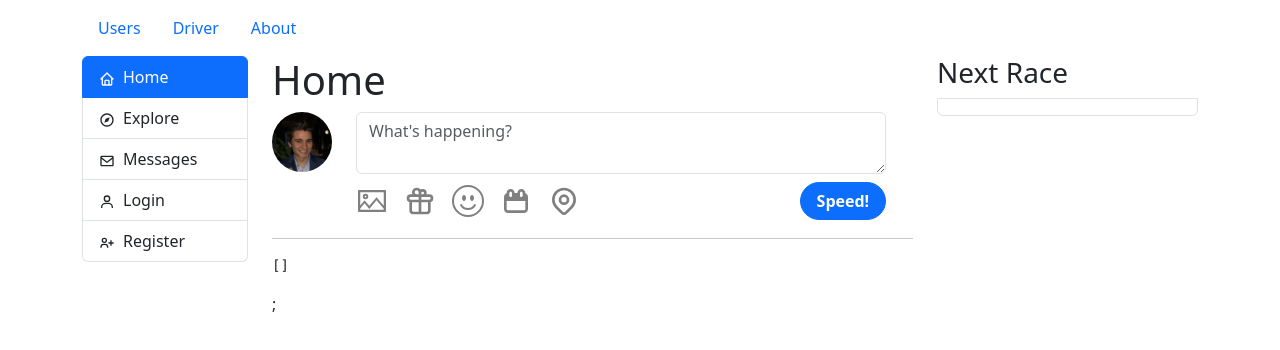
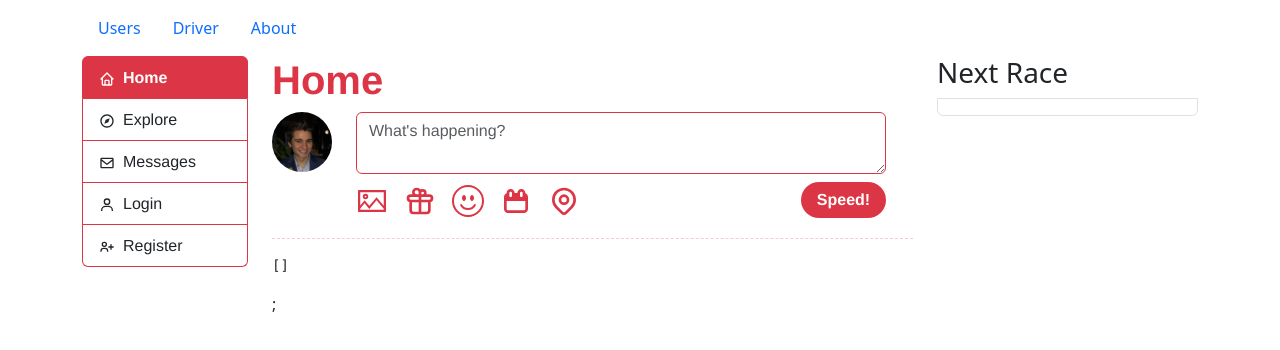
Before and after one commit to fabigazi/stock-react-web-app, a React (Create React App) app: page /driver/home in a window 1280 px wide. Shown: the top 350 px of the page. Built offline with nearby package versions, Linux system fonts and the light colour scheme; no server answers.

Commit message:
home styling

```diff
--- a/package.json
+++ b/package.json
@@ -13,9 +13,9 @@
     "react": "^18.2.0",
     "react-dom": "^18.2.0",
     "react-icons": "^4.10.1",
-    "react-redux": "^8.0.7",
+    "react-redux": "^8.1.1",
     "react-router": "^6.11.2",
-    "react-router-dom": "^6.13.0",
+    "react-router-dom": "^6.14.0",
     "react-scripts": "5.0.1",
     "redux": "^4.2.1",
     "web-vitals": "^2.1.4"
--- a/src/driver/home-screen/index.js
+++ b/src/driver/home-screen/index.js
@@ -8,7 +8,7 @@ function HomeScreen() {
   const { currentUser } = useSelector((state) => state.users);
   return (
     <div>
-      <h1>Home</h1>
+      <h1 className="text-danger fw-bold" style={{ fontFamily: "Helvetica" }}>Home</h1>
       {!currentUser && (
         <WhatsHappening />
       )};
--- a/src/driver/home-screen/whats-happening.js
+++ b/src/driver/home-screen/whats-happening.js
@@ -32,7 +32,7 @@ function WhatsHappening() {
     };
 
     return (
-        <div className="row">
+        <div className="row" style={{ fontFamily: "Helvetica" }}>
             <div className="col-auto">
                 <img src={require(`./businessmajor.jpeg`)} width={60} alt="Business Major" className="float-end rounded-circle" />
             </div>
@@ -40,26 +40,26 @@ function WhatsHappening() {
                 <textarea
                     value={speed}
                     placeholder="What's happening?"
-                    className="form-control border-1"
+                    className="form-control border-1 border-danger"
                     onChange={(e) => setSpeed(e.target.value)}
                 ></textarea>
                 <div>
                     <button
-                        className="rounded-pill btn btn-primary float-end mt-2 ps-3 pe-3 fw-bold"
+                        className="rounded-pill bg-danger border-0 btn btn-primary float-end mt-2 ps-3 pe-3 fw-bold"
                         onClick={handleSpeed}>
                         Speed!
                     </button>
                     <div className="text-primary fs-2">
-                        <AiOutlinePicture className="me-3" color="grey" />
-                        <HiOutlineGift className="me-3" color="grey" />
-                        <BsEmojiSmile className="me-3" color="grey" />
-                        <TiCalendar className="me-3" color="grey" />
-                        <HiOutlineLocationMarker className="me-3" color="grey" />
+                        <AiOutlinePicture className="me-3 text-danger" />
+                        <HiOutlineGift className="me-3 text-danger" />
+                        <BsEmojiSmile className="me-3 text-danger" />
+                        <TiCalendar className="me-3 text-danger" />
+                        <HiOutlineLocationMarker className="me-3 text-danger" />
                     </div>
                 </div>
             </div>
             <div className="col-12">
-                <hr />
+                <hr className="text-danger" style={{ borderStyle: "dashed" }}/>
             </div>
             <pre>{JSON.stringify(allSpeeds, null, 2)}</pre>
         </div>
--- a/src/driver/navigation-sidebar/index.js
+++ b/src/driver/navigation-sidebar/index.js
@@ -31,10 +31,10 @@ const NavigationSidebar = () => {
         <Link
           key={to}
           to={`/driver/${to}`}
-          className={`list-group-item ${active === to ? "active" : ""}`}
+          className={`list-group-item border-danger ${active === to ? "active bg-danger fw-bold" : ""}`}
         >
           <Icon className="me-2" />
-          <span className="sidebar-text">{label}</span>
+          <span className="sidebar-text" style={{ fontFamily: "Helvetica" }}>{label}</span>
         </Link>
       ))}
     </div>
```
Also changed, not shown: 1 other file (tests, documents, lock files or other folders).
